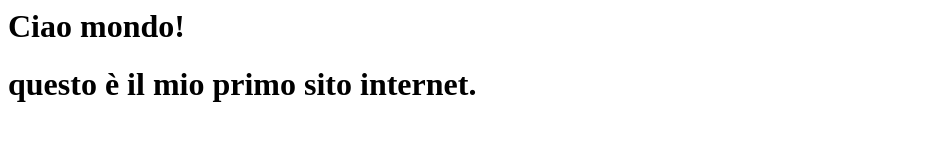
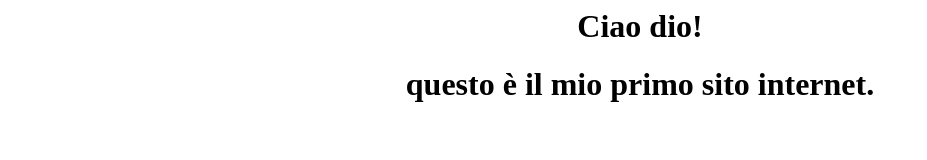
Before and after one commit to dellalattaalessio/primo-sito, a plain HTML site: page index.html in a window 1280 px wide. Shown: the whole page, without its empty margins (0-927 px from the left). Drawn offline with Linux system fonts and the light colour scheme.

Commit message:
Add files via upload

```diff
--- a/index.html
+++ b/index.html
@@ -7,9 +7,12 @@
 <title>Alessio Della Latta</title>
 
 </head>
+
 <body>
-<h1>Ciao mondo!<h1>
-questo è il mio primo sito internet.
+      <center>
+              <h1>Ciao dio!<h1>
+               questo è il mio primo sito internet.
+      <center>
 </body>
 
 
```
